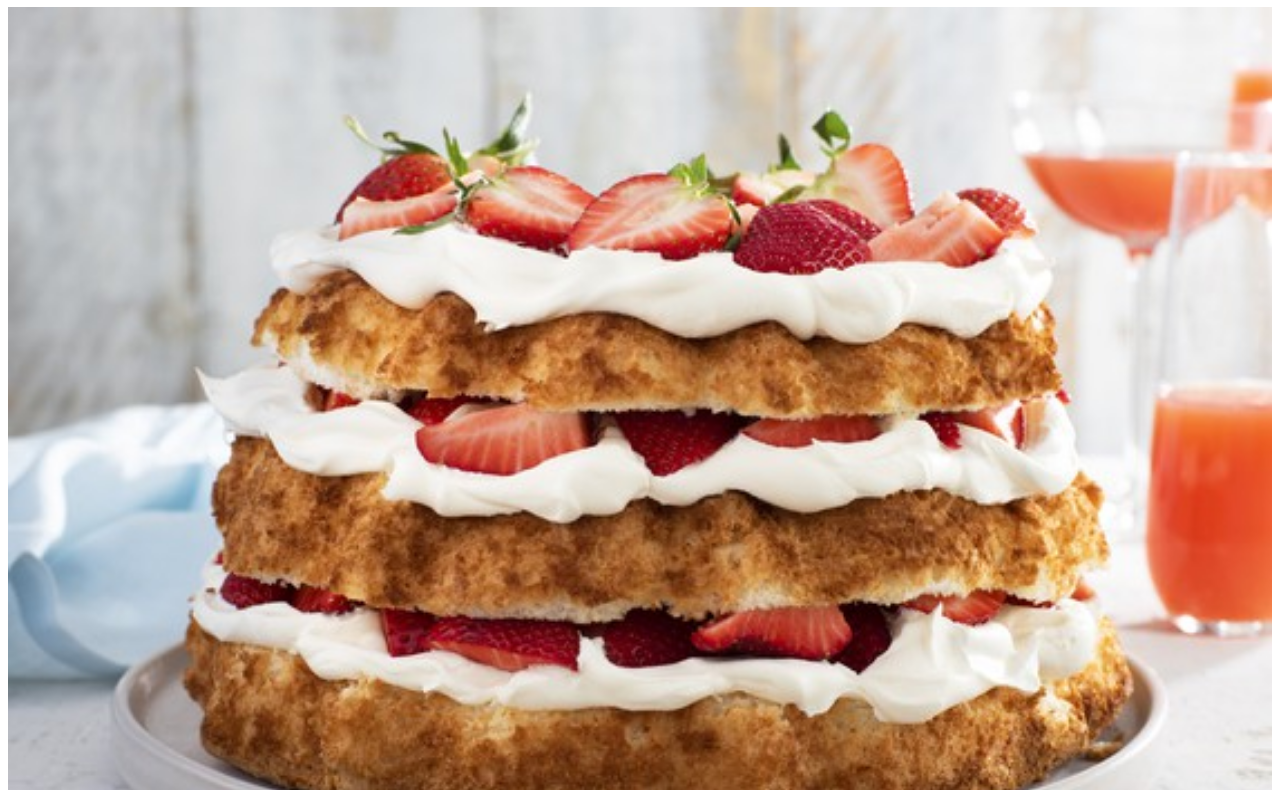
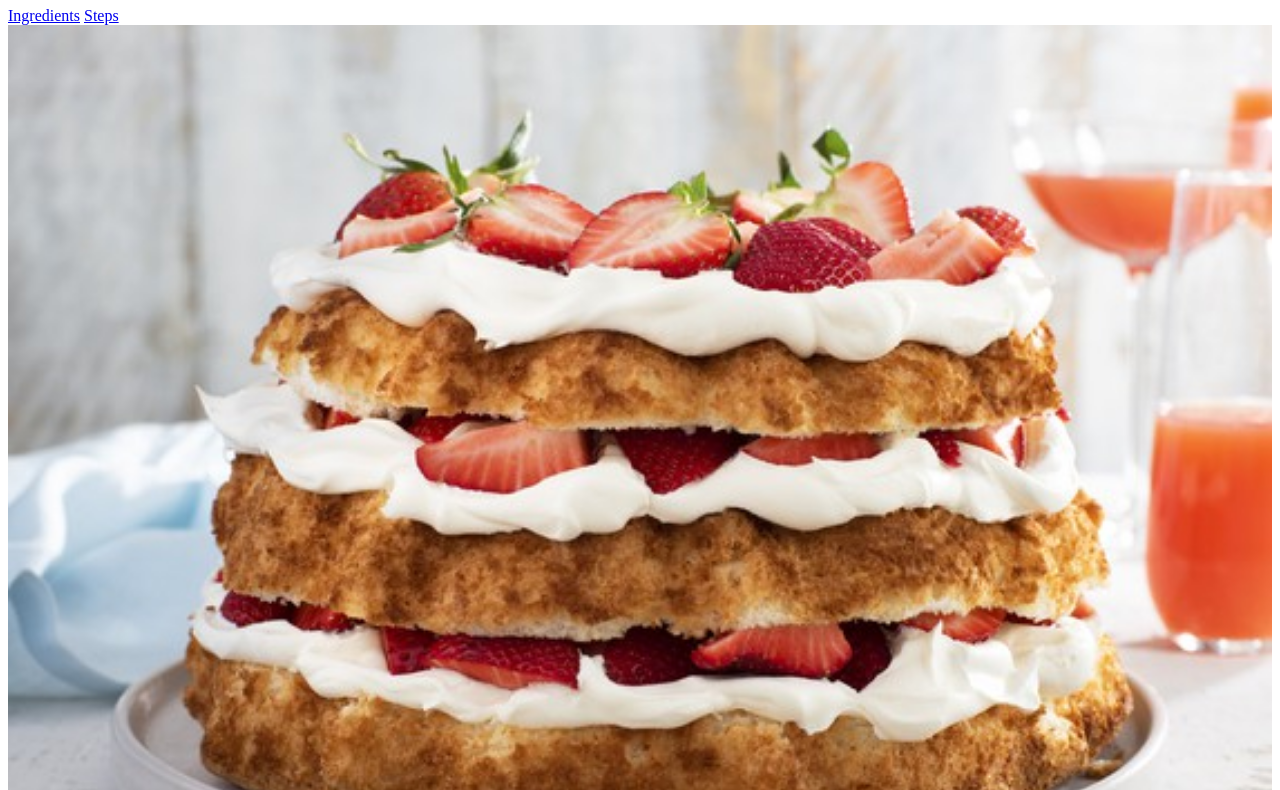
Before and after one commit to AbitBrookish/odin-recipes, a plain HTML site: page recipes/french-vanilla-cake.html in a window 1280 px wide. Shown: the part 99-889 px from the top of the page. Drawn offline with Linux system fonts and the light colour scheme.

Commit message:
Modify recipes -- add section id's and page navi

```diff
--- a/recipes/french-vanilla-cake.html
+++ b/recipes/french-vanilla-cake.html
@@ -14,6 +14,8 @@
 </header>
 <body>
   <h1 id="top">French Vanilla Cake (w/ French Vanilla Frosting)</h1>
+  <a href="#ingredients">Ingredients</a>
+  <a href="#steps">Steps</a>
   <img src="../images/french-vanilla-cake.jpeg" alt="French Vanilla Cake with strawberries"
   width=100% length=100%>
   <h4>French Vanilla Cake and frosting gives a rich taste that varies from traditional vanilla flavors.</h4>
@@ -21,7 +23,7 @@
       French vanilla is said to resemble the flavor of a rich French vanilla custard. This cake uses similar
       ingredients to that custard to achieve a true French vanilla flavor without artificial ingredients.</p>
   <br>
-  <h3><em>Ingredients:</em></h3>
+  <h3 id="ingredients"><em>Ingredients:</em></h3>
     <h4>Cake:</h4>
       <ul>
         <li>2 cups all-purpse flour</li>
@@ -47,7 +49,7 @@
         <li>1/8 tsp salt</li>
       </ul>
       <br>
-  <h3><em>Steps:</em></h3>
+  <h3 id="steps"><em>Steps:</em></h3>
     <ol>
       <li>Preheat the oven to 350 degrees F (175 degrees C). Grease two 9-inch round cake pans and line the bottoms with parchment paper.</li><br>
       <li>Whisk together flour, baking powder, salt, and nutmeg in a bowl until well combined.</li><br>
```
Also changed, not shown: recipes/homestyle-potato-chips.html (+4 -2 lines), recipes/pho.html (+4 -2 lines).
